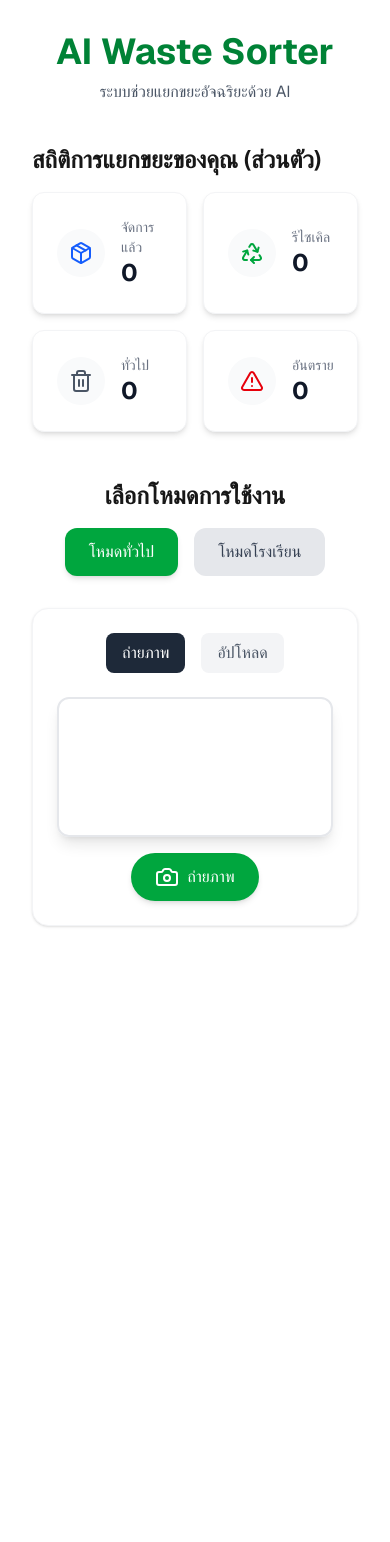
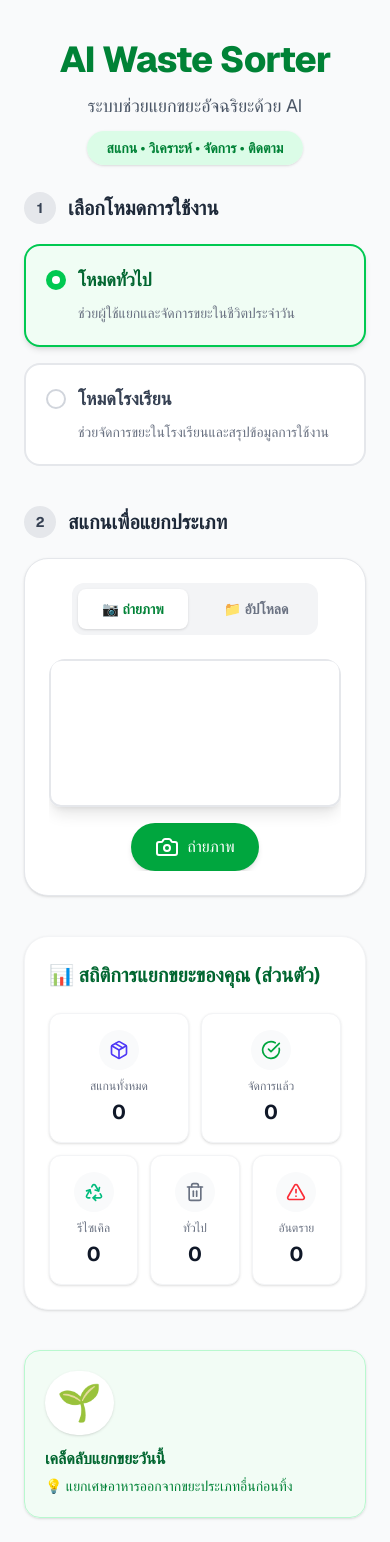
Before and after one commit to sumatchaya268-sys/ai-waste-sorter-v2, a Next.js app: page / in a window 390 px wide. Before the commit the page ends 958 px from the top, so only its background shows below. Built offline with nearby package versions, Linux system fonts and the light colour scheme; no server answers.

Commit message:
feat: redesign UI/UX add total scanned stat tips and improve mobile layout

```diff
--- a/src/app/page.tsx
+++ b/src/app/page.tsx
@@ -9,19 +9,31 @@ import { Trash2, Recycle, AlertTriangle, Package, CheckCircle } from 'lucide-rea
 
 type Mode = 'general' | 'school';
 
+const tips = [
+  "💡 ก่อนทิ้งขวดพลาสติก ควรเทของเหลวออกก่อน",
+  "💡 ล้างภาชนะที่มีเศษอาหารก่อนนำไปรีไซเคิล",
+  "💡 ถ่านไฟฉายและแบตเตอรี่ไม่ควรทิ้งรวมกับขยะทั่วไป",
+  "💡 แยกเศษอาหารออกจากขยะประเภทอื่นก่อนทิ้ง",
+  "💡 กล่องกระดาษที่เปียกหรือเปื้อนอาหารอาจไม่เหมาะสำหรับการรีไซเคิล"
+];
+
 export default function Home() {
   const router = useRouter();
   const [mode, setMode] = useState<Mode>('general');
   const [inputMethod, setInputMethod] = useState<'camera' | 'upload'>('camera');
   const [isAnalyzing, setIsAnalyzing] = useState(false);
-  const [stats, setStats] = useState({ total: 0, recycle: 0, general: 0, hazardous: 0, organic: 0 });
+  const [stats, setStats] = useState({ totalScanned: 0, total: 0, recycle: 0, general: 0, hazardous: 0, organic: 0 });
   const [schoolStats, setSchoolStats] = useState({ totalScanned: 0, totalDisposed: 0, recycle: 0, general: 0, organic: 0, hazardous: 0 });
+  const [dailyTip, setDailyTip] = useState(tips[0]);
 
   useEffect(() => {
+    // Set random tip
+    setDailyTip(tips[Math.floor(Math.random() * tips.length)]);
+
     // Load stats from localStorage
     const history = JSON.parse(localStorage.getItem('wasteHistory') || '[]');
     let validWasteCount = 0;
-    const newStats = { total: 0, recycle: 0, general: 0, hazardous: 0, organic: 0 };
+    const newStats = { totalScanned: 0, total: 0, recycle: 0, general: 0, hazardous: 0, organic: 0 };
     const newSchoolStats = { totalScanned: 0, totalDisposed: 0, recycle: 0, general: 0, organic: 0, hazardous: 0 };
 
     history.forEach((item: any) => {
@@ -29,6 +41,7 @@ export default function Home() {
       if (item.category === 'ไม่ใช่ขยะ' || item.category.includes('ไม่ใช่ขยะ')) return;
 
       if (item.mode === 'general' || !item.mode) {
+        newStats.totalScanned++;
         if (item.isDisposed) {
           validWasteCount++;
           if (item.category.includes('รีไซเคิล') || item.category.includes('ขวดน้ำ')) newStats.recycle++;
@@ -119,92 +132,88 @@ export default function Home() {
   };
 
   return (
-    <main className="min-h-screen p-8 max-w-4xl mx-auto font-sans">
-      <header className="mb-10 text-center">
-        <h1 className="text-4xl font-bold text-green-700 mb-2">AI Waste Sorter</h1>
-        <p className="text-gray-600">ระบบช่วยแยกขยะอัจฉริยะด้วย AI</p>
+    <main className="min-h-screen p-6 md:p-8 max-w-3xl mx-auto font-sans bg-gray-50">
+      <header className="mb-8 text-center pt-4">
+        <h1 className="text-4xl font-extrabold text-green-700 mb-3 tracking-tight">AI Waste Sorter</h1>
+        <p className="text-gray-600 mb-4 text-lg">ระบบช่วยแยกขยะอัจฉริยะด้วย AI</p>
+        <span className="text-sm font-semibold text-green-700 bg-green-100 px-5 py-2 rounded-full shadow-sm">
+          สแกน • วิเคราะห์ • จัดการ • ติดตาม
+        </span>
       </header>
 
-      {/* Stats Dashboard */}
-      <section className="mb-12">
-        {mode === 'general' ? (
-          <>
-            <h2 className="text-2xl font-semibold mb-4">สถิติการแยกขยะของคุณ (ส่วนตัว)</h2>
-            <div className="grid grid-cols-2 md:grid-cols-4 gap-4">
-              <StatCard title="จัดการแล้ว" value={stats.total} icon={Package} color="text-blue-600" />
-              <StatCard title="รีไซเคิล" value={stats.recycle} icon={Recycle} color="text-green-600" />
-              <StatCard title="ทั่วไป" value={stats.general} icon={Trash2} color="text-gray-600" />
-              <StatCard title="อันตราย" value={stats.hazardous} icon={AlertTriangle} color="text-red-600" />
-            </div>
-          </>
-        ) : (
-          <>
-            <h2 className="text-2xl font-semibold mb-4 text-blue-800">📊 สถิติภาพรวมโรงเรียน</h2>
-            <div className="grid grid-cols-2 md:grid-cols-3 gap-4 mb-4">
-              <StatCard title="สแกนทั้งหมด" value={schoolStats.totalScanned} icon={Package} color="text-indigo-600" />
-              <StatCard title="ยืนยันการจัดการแล้ว" value={schoolStats.totalDisposed} icon={CheckCircle} color="text-green-600" />
-            </div>
-            <div className="grid grid-cols-2 md:grid-cols-4 gap-4">
-              <StatCard title="รีไซเคิล" value={schoolStats.recycle} icon={Recycle} color="text-blue-500" />
-              <StatCard title="ทั่วไป" value={schoolStats.general} icon={Trash2} color="text-gray-500" />
-              <StatCard title="เศษอาหาร" value={schoolStats.organic} icon={Package} color="text-yellow-600" />
-              <StatCard title="อันตราย" value={schoolStats.hazardous} icon={AlertTriangle} color="text-red-500" />
-            </div>
-          </>
-        )}
-      </section>
-
       {/* Mode Selection */}
-      <section className="mb-8">
-        <h2 className="text-2xl font-semibold mb-4 text-center">เลือกโหมดการใช้งาน</h2>
-        <div className="flex justify-center space-x-4">
-          <button
+      <section className="mb-10">
+        <h2 className="text-xl font-bold mb-5 text-gray-800 flex items-center">
+          <span className="bg-gray-200 text-gray-700 w-8 h-8 rounded-full flex items-center justify-center mr-3 text-sm">1</span>
+          เลือกโหมดการใช้งาน
+        </h2>
+        <div className="grid grid-cols-1 md:grid-cols-2 gap-4">
+          <div
             onClick={() => setMode('general')}
-            className={`px-6 py-3 rounded-xl font-medium transition ${
-              mode === 'general' ? 'bg-green-600 text-white shadow-md' : 'bg-gray-200 text-gray-700 hover:bg-gray-300'
+            className={`p-5 rounded-2xl border-2 cursor-pointer transition-all ${
+              mode === 'general' ? 'border-green-500 bg-green-50 shadow-md' : 'border-gray-200 bg-white hover:border-green-300 hover:bg-gray-50'
             }`}
           >
-            โหมดทั่วไป
-          </button>
-          <button
+            <div className="flex items-center mb-2">
+              <div className={`w-5 h-5 rounded-full mr-3 flex items-center justify-center border-2 ${mode === 'general' ? 'border-green-500 bg-green-500' : 'border-gray-300'}`}>
+                {mode === 'general' && <div className="w-2 h-2 bg-white rounded-full"></div>}
+              </div>
+              <h3 className={`text-lg font-bold ${mode === 'general' ? 'text-green-800' : 'text-gray-700'}`}>โหมดทั่วไป</h3>
+            </div>
+            <p className="text-gray-500 text-sm ml-8 leading-relaxed">ช่วยผู้ใช้แยกและจัดการขยะในชีวิตประจำวัน</p>
+          </div>
+
+          <div
             onClick={() => setMode('school')}
-            className={`px-6 py-3 rounded-xl font-medium transition ${
-              mode === 'school' ? 'bg-blue-600 text-white shadow-md' : 'bg-gray-200 text-gray-700 hover:bg-gray-300'
+            className={`p-5 rounded-2xl border-2 cursor-pointer transition-all ${
+              mode === 'school' ? 'border-blue-500 bg-blue-50 shadow-md' : 'border-gray-200 bg-white hover:border-blue-300 hover:bg-gray-50'
             }`}
           >
-            โหมดโรงเรียน
-          </button>
+            <div className="flex items-center mb-2">
+              <div className={`w-5 h-5 rounded-full mr-3 flex items-center justify-center border-2 ${mode === 'school' ? 'border-blue-500 bg-blue-500' : 'border-gray-300'}`}>
+                {mode === 'school' && <div className="w-2 h-2 bg-white rounded-full"></div>}
+              </div>
+              <h3 className={`text-lg font-bold ${mode === 'school' ? 'text-blue-800' : 'text-gray-700'}`}>โหมดโรงเรียน</h3>
+            </div>
+            <p className="text-gray-500 text-sm ml-8 leading-relaxed">ช่วยจัดการขยะในโรงเรียนและสรุปข้อมูลการใช้งาน</p>
+          </div>
         </div>
       </section>
 
       {/* Input Method */}
-      <section className="bg-white p-6 rounded-2xl shadow-sm border border-gray-100">
-        <div className="flex justify-center space-x-4 mb-6">
+      <section className="mb-10">
+        <h2 className="text-xl font-bold mb-5 text-gray-800 flex items-center">
+          <span className="bg-gray-200 text-gray-700 w-8 h-8 rounded-full flex items-center justify-center mr-3 text-sm">2</span>
+          สแกนเพื่อแยกประเภท
+        </h2>
+        <div className="bg-white p-6 md:p-8 rounded-3xl shadow-sm border border-gray-200">
+          <div className="flex justify-center space-x-3 mb-6 bg-gray-100 p-1.5 rounded-xl w-fit mx-auto">
             <button
               onClick={() => setInputMethod('camera')}
-            className={`px-4 py-2 rounded-lg font-medium transition ${
-              inputMethod === 'camera' ? 'bg-gray-800 text-white' : 'bg-gray-100 text-gray-600 hover:bg-gray-200'
+              className={`px-6 py-2.5 rounded-lg font-semibold text-sm transition-all ${
+                inputMethod === 'camera' ? 'bg-white text-green-700 shadow-sm' : 'text-gray-500 hover:text-gray-700'
               }`}
             >
-            ถ่ายภาพ
+              📷 ถ่ายภาพ
             </button>
             <button
               onClick={() => setInputMethod('upload')}
-            className={`px-4 py-2 rounded-lg font-medium transition ${
-              inputMethod === 'upload' ? 'bg-gray-800 text-white' : 'bg-gray-100 text-gray-600 hover:bg-gray-200'
+              className={`px-6 py-2.5 rounded-lg font-semibold text-sm transition-all ${
+                inputMethod === 'upload' ? 'bg-white text-green-700 shadow-sm' : 'text-gray-500 hover:text-gray-700'
               }`}
             >
-            อัปโหลด
+              📁 อัปโหลด
             </button>
           </div>
 
           {isAnalyzing ? (
-          <div className="flex flex-col items-center justify-center py-12">
-            <div className="animate-spin rounded-full h-16 w-16 border-t-4 border-b-4 border-green-600 mb-4"></div>
-            <p className="text-lg font-medium text-gray-700">กำลังวิเคราะห์ภาพขยะด้วย AI...</p>
+            <div className="flex flex-col items-center justify-center py-16">
+              <div className="animate-spin rounded-full h-16 w-16 border-t-4 border-b-4 border-green-500 mb-6"></div>
+              <p className="text-lg font-bold text-gray-700">กำลังวิเคราะห์ภาพขยะด้วย AI...</p>
+              <p className="text-sm text-gray-400 mt-2">โปรดรอสักครู่</p>
             </div>
           ) : (
-          <div>
+            <div className="overflow-hidden rounded-2xl">
               {inputMethod === 'camera' ? (
                 <Camera onCapture={handleImageSubmit} />
               ) : (
@@ -212,6 +221,52 @@ export default function Home() {
               )}
             </div>
           )}
+        </div>
+      </section>
+
+      {/* Stats Dashboard */}
+      <section className="mb-10">
+        {mode === 'general' ? (
+          <div className="bg-white p-6 rounded-3xl shadow-sm border border-gray-100">
+            <h2 className="text-xl font-bold mb-6 text-green-800 flex items-center">
+              📊 สถิติการแยกขยะของคุณ (ส่วนตัว)
+            </h2>
+            <div className="grid grid-cols-2 gap-3 md:gap-4 mb-3 md:mb-4">
+              <StatCard title="สแกนทั้งหมด" value={stats.totalScanned} icon={Package} color="text-indigo-600" />
+              <StatCard title="จัดการแล้ว" value={stats.total} icon={CheckCircle} color="text-green-600" />
+            </div>
+            <div className="grid grid-cols-3 gap-3 md:gap-4">
+              <StatCard title="รีไซเคิล" value={stats.recycle} icon={Recycle} color="text-emerald-500" />
+              <StatCard title="ทั่วไป" value={stats.general} icon={Trash2} color="text-gray-500" />
+              <StatCard title="อันตราย" value={stats.hazardous} icon={AlertTriangle} color="text-red-500" />
+            </div>
+          </div>
+        ) : (
+          <div className="bg-white p-6 rounded-3xl shadow-sm border border-gray-100">
+            <h2 className="text-xl font-bold mb-6 text-blue-800 flex items-center">
+              🏫 สถิติภาพรวมโรงเรียน
+            </h2>
+            <div className="grid grid-cols-2 gap-3 md:gap-4 mb-3 md:mb-4">
+              <StatCard title="สแกนทั้งหมด" value={schoolStats.totalScanned} icon={Package} color="text-indigo-600" />
+              <StatCard title="จัดการแล้ว" value={schoolStats.totalDisposed} icon={CheckCircle} color="text-blue-600" />
+            </div>
+            <div className="grid grid-cols-2 md:grid-cols-4 gap-3 md:gap-4">
+              <StatCard title="รีไซเคิล" value={schoolStats.recycle} icon={Recycle} color="text-emerald-500" />
+              <StatCard title="ทั่วไป" value={schoolStats.general} icon={Trash2} color="text-gray-500" />
+              <StatCard title="เศษอาหาร" value={schoolStats.organic} icon={Package} color="text-yellow-600" />
+              <StatCard title="อันตราย" value={schoolStats.hazardous} icon={AlertTriangle} color="text-red-500" />
+            </div>
+          </div>
+        )}
+      </section>
+
+      {/* Daily Tip */}
+      <section className="bg-green-50/80 p-5 md:p-6 rounded-2xl border border-green-200 flex flex-col sm:flex-row items-start sm:items-center space-y-3 sm:space-y-0 sm:space-x-4 shadow-sm">
+        <div className="text-4xl bg-white p-3 rounded-full shadow-sm shrink-0">🌱</div>
+        <div>
+          <h3 className="text-base font-bold text-green-800 mb-1">เคล็ดลับแยกขยะวันนี้</h3>
+          <p className="text-green-700 font-medium text-sm md:text-base leading-relaxed">{dailyTip}</p>
+        </div>
       </section>
     </main>
   );
--- a/src/components/StatCard.tsx
+++ b/src/components/StatCard.tsx
@@ -10,13 +10,13 @@ interface StatCardProps {
 
 export default function StatCard({ title, value, icon: Icon, color = 'text-blue-600' }: StatCardProps) {
   return (
-    <div className="bg-white rounded-xl shadow-md p-6 flex items-center space-x-4 border border-gray-100">
-      <div className={`p-3 rounded-full bg-gray-50 ${color}`}>
-        <Icon size={24} />
+    <div className="bg-white rounded-xl shadow-sm p-4 md:p-6 flex flex-col sm:flex-row items-center sm:items-start text-center sm:text-left sm:space-x-4 border border-gray-100 hover:shadow-md transition-shadow">
+      <div className={`p-2.5 md:p-3 rounded-full bg-gray-50 mb-2 sm:mb-0 ${color}`}>
+        <Icon className="w-5 h-5 md:w-6 md:h-6" />
       </div>
       <div>
-        <h3 className="text-sm font-medium text-gray-500">{title}</h3>
-        <p className="text-2xl font-bold text-gray-900">{value}</p>
+        <h3 className="text-xs md:text-sm font-medium text-gray-500 mb-1">{title}</h3>
+        <p className="text-xl md:text-2xl font-bold text-gray-900">{value}</p>
       </div>
     </div>
   );
```
Lines whose indentation alone changed are shown as unchanged.
